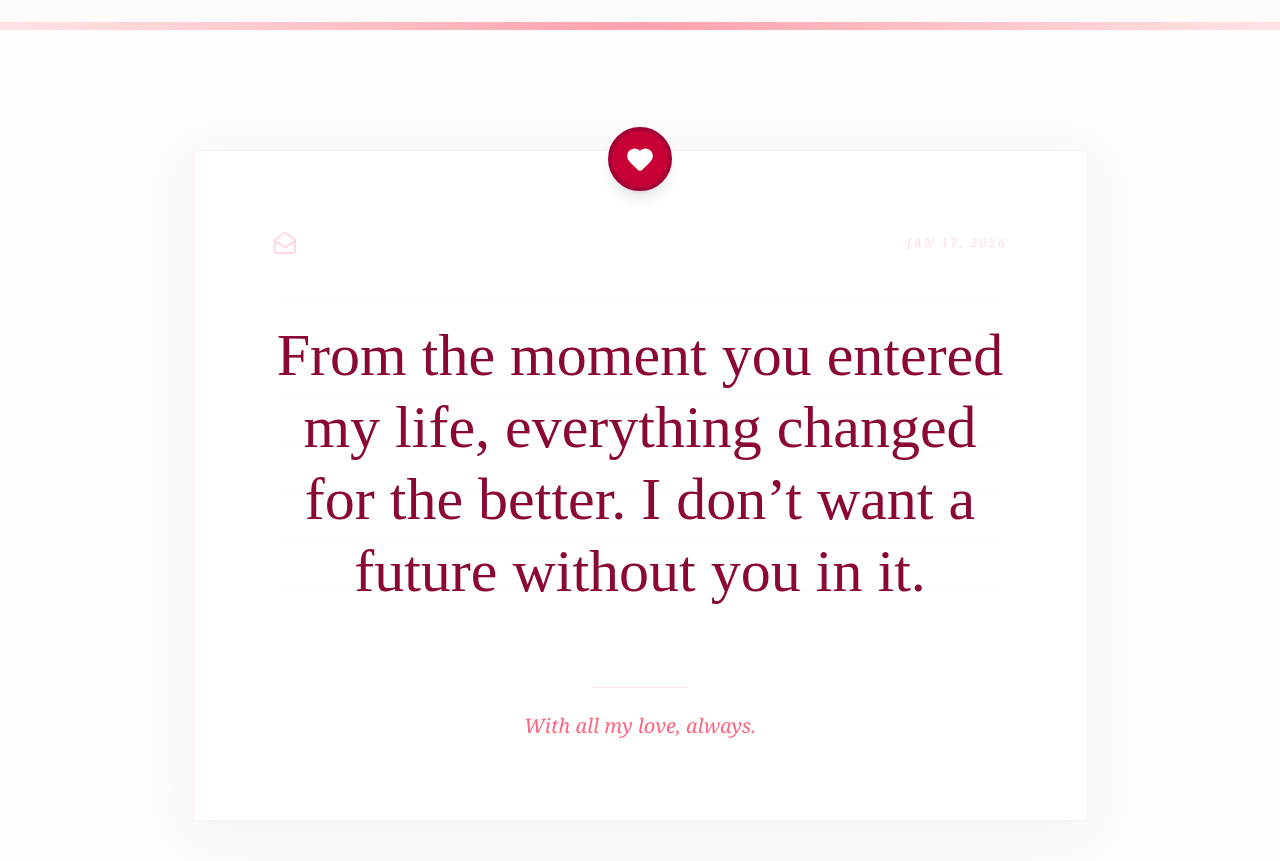
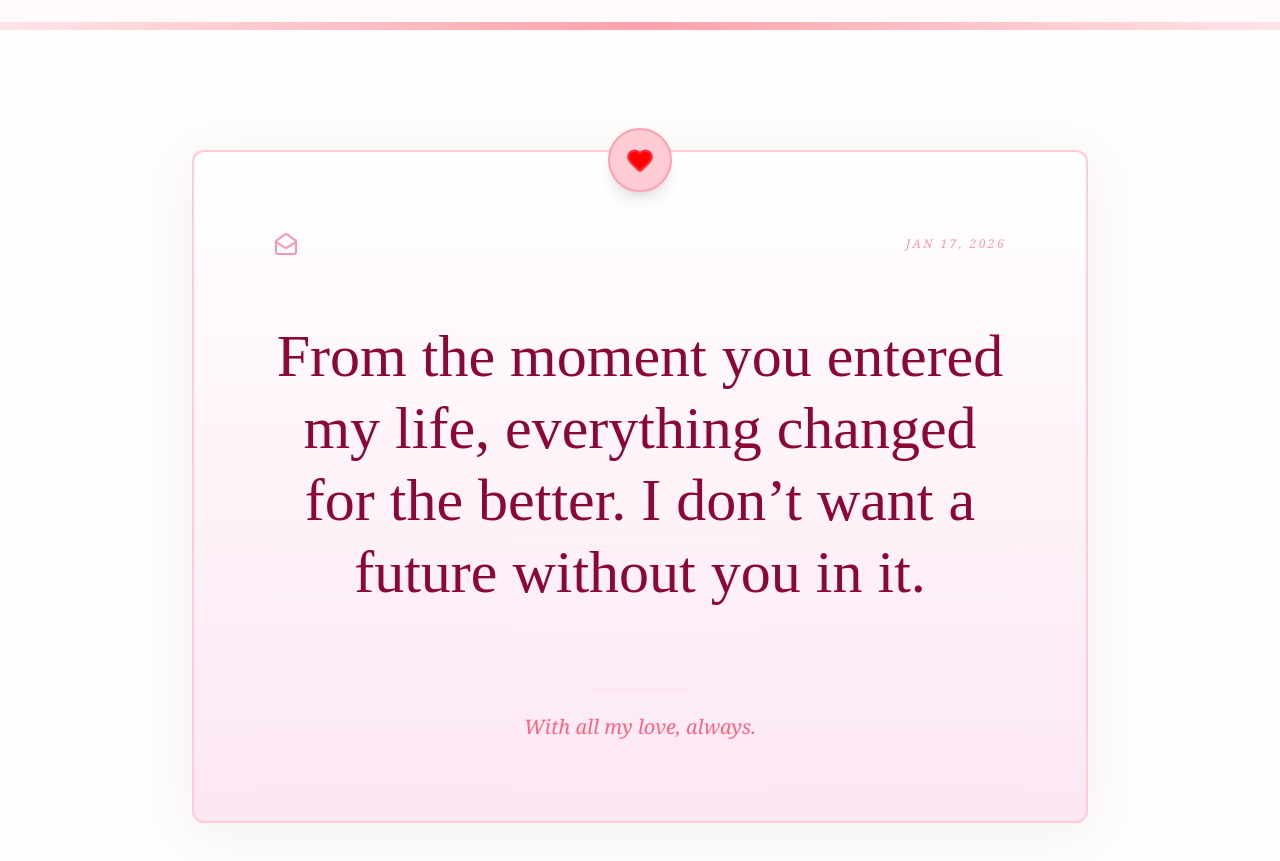
Before and after one commit to rajputboyars/valentine-week, a Next.js app: page /propose-day in a window 1280 px wide. Shown: the part 3120-3981 px from the top of the page. Built offline with nearby package versions, Linux system fonts and the light colour scheme; a web font is replaced by a local one.

Commit message:
feat: Update LoveLetter component styles with gradient background and improved element design

```diff
--- a/src/components/propose-day/LoveLetter.jsx
+++ b/src/components/propose-day/LoveLetter.jsx
@@ -16,22 +16,22 @@ export default function LoveLetter() {
         whileInView={{ opacity: 1, scale: 1 }}
         transition={{ duration: 1.2, ease: "easeOut" }}
         viewport={{ once: true }}
-        className="max-w-4xl w-full bg-white p-12 md:p-20 rounded-sm shadow-[0_10px_60px_rgba(0,0,0,0.05)] border border-rose-50 relative"
+        className="max-w-4xl w-full bg-gradient-to-b from-white to-pink-100 p-12 md:p-20 rounded-xl shadow-[0_10px_60px_rgba(0,0,0,0.05)] border-2 border-rose-200 relative"
       >
         {/* The "Wax Seal" Detail */}
         <div className="absolute -top-6 left-1/2 -translate-x-1/2 z-20">
           <motion.div
             whileHover={{ scale: 1.1, rotate: 5 }}
-            className="w-16 h-16 bg-rose-700 rounded-full flex items-center justify-center shadow-lg border-4 border-rose-800"
+            className="w-16 h-16 bg-rose-200 rounded-full flex items-center justify-center shadow-lg border-2 border-rose-300"
           >
-            <Heart size={28} fill="white" className="text-white" />
+            <Heart size={28} fill="red" className="text-red-500" />
           </motion.div>
         </div>
 
         {/* Letter Header */}
         <div className="flex justify-between items-center mb-12 opacity-40">
-          <MailOpen size={24} className="text-rose-300" />
-          <span className="font-serif italic text-rose-300 tracking-[0.2em] text-xs uppercase">
+          <MailOpen size={24} className="text-rose-600" />
+          <span className="font-serif italic !text-rose-600 tracking-[0.2em] text-xs uppercase">
             Jan 17, 2026
           </span>
         </div>
```
